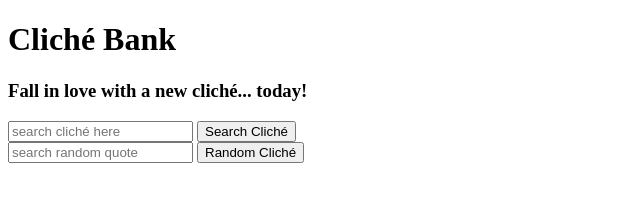
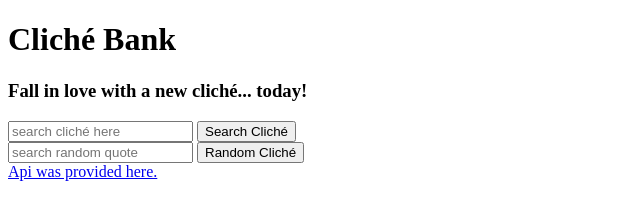
Before and after one commit to rohansinha01/seal-project-1, a plain HTML site: page index.html in a window 1280 px wide. Shown: the whole page, without its empty margins (0-640 px from the left). Drawn offline with nearby package versions, Linux system fonts and the light colour scheme; no server answers.

Commit message:
added footer

```diff
--- a/index.html
+++ b/index.html
@@ -28,7 +28,6 @@
     </main>
     <div class="quote"></div>
     <footer>
-
-    </footer>
+<a href="//github.com/lukePeavey/quotable">Api was provided here. </a></footer>
 </body>
 </html>
```
